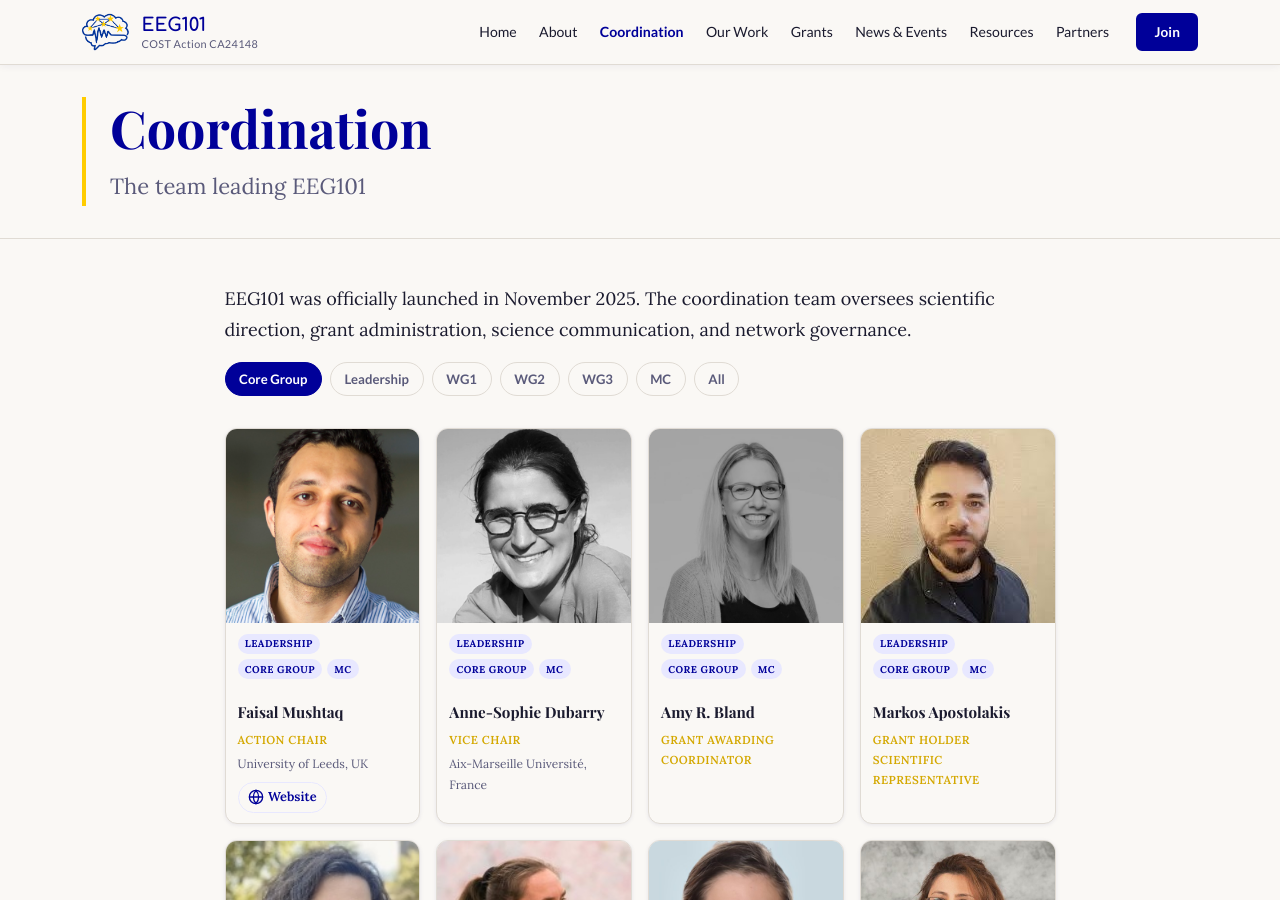
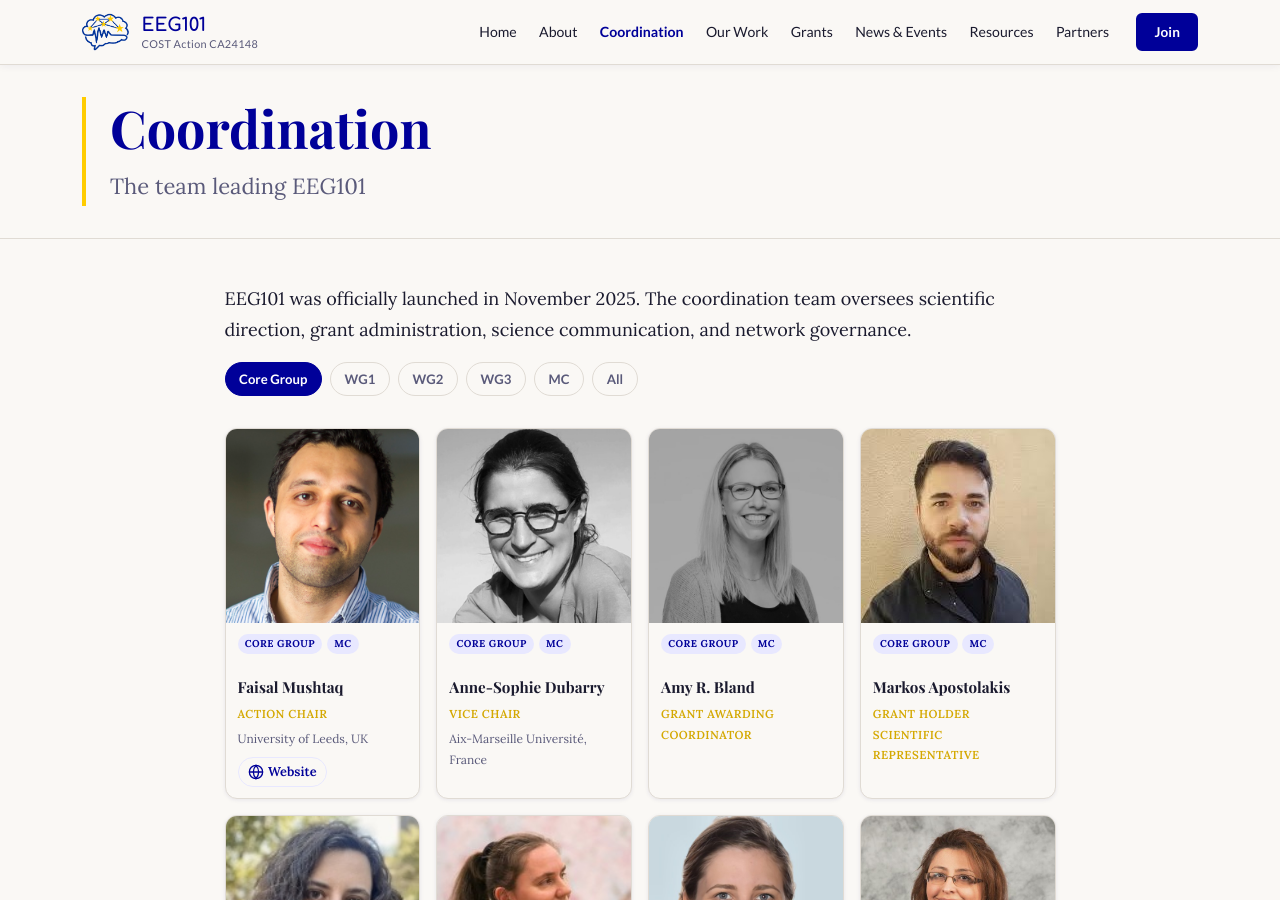
Before and after one commit to mcvinding/website-1, a Jekyll site: the page built from coordination.md, in a window 1280 px wide and 900 px high. Built offline with Jekyll 4.4.1, drawn with Linux system fonts in a browser that asks for light colours.

Commit message:
Remove Leadership tag from Coordination page and people profiles

```diff
--- a/_data/people.yml
+++ b/_data/people.yml
@@ -16,7 +16,7 @@
     Professor of Cognitive Neuroscience at the University of Leeds. Faisal's
     research focuses on sensorimotor learning, neural plasticity, and open
     science. He leads EEG101 as COST Action Chair.
-  tags: [Leadership, Core Group, MC]
+  tags: [Core Group, MC]
   order: 1
 
 - id: anneso
@@ -33,7 +33,7 @@
     Cognitive neuroscientist at Aix-Marseille Université. Anne-Sophie's research
     focuses on language processing and EEG methodology. She serves as EEG101
     Vice Chair and co-contact for Code of Conduct matters.
-  tags: [Leadership, Core Group, MC]
+  tags: [Core Group, MC]
   order: 2
 
 - id: amy
@@ -49,7 +49,7 @@
   bio: >
     Amy coordinates EEG101's grant schemes — including STSMs, VMGs, and
     conference grants — overseeing the application and review process.
-  tags: [Leadership, Core Group, MC]
+  tags: [Core Group, MC]
   order: 3
 
 - id: markos
@@ -65,7 +65,7 @@
   bio: >
     Markos represents EEG101's grant holder institution and supports
     administrative and financial coordination of the Action.
-  tags: [Leadership, Core Group, MC]
+  tags: [Core Group, MC]
   order: 4
 
 - id: pinar
--- a/coordination.md
+++ b/coordination.md
@@ -10,7 +10,7 @@
 
 {::nomarkdown}
 <div class="people-filter" id="peopleFilter" role="group" aria-label="Filter by group">
-<button class="people-filter__btn active" data-filter="Core Group">Core Group</button><button class="people-filter__btn" data-filter="Leadership">Leadership</button><button class="people-filter__btn" data-filter="WG1">WG1</button><button class="people-filter__btn" data-filter="WG2">WG2</button><button class="people-filter__btn" data-filter="WG3">WG3</button><button class="people-filter__btn" data-filter="MC">MC</button><button class="people-filter__btn" data-filter="all">All</button>
+<button class="people-filter__btn active" data-filter="Core Group">Core Group</button><button class="people-filter__btn" data-filter="WG1">WG1</button><button class="people-filter__btn" data-filter="WG2">WG2</button><button class="people-filter__btn" data-filter="WG3">WG3</button><button class="people-filter__btn" data-filter="MC">MC</button><button class="people-filter__btn" data-filter="all">All</button>
 </div>
 
 <div class="people-grid" id="peopleGrid">
```
